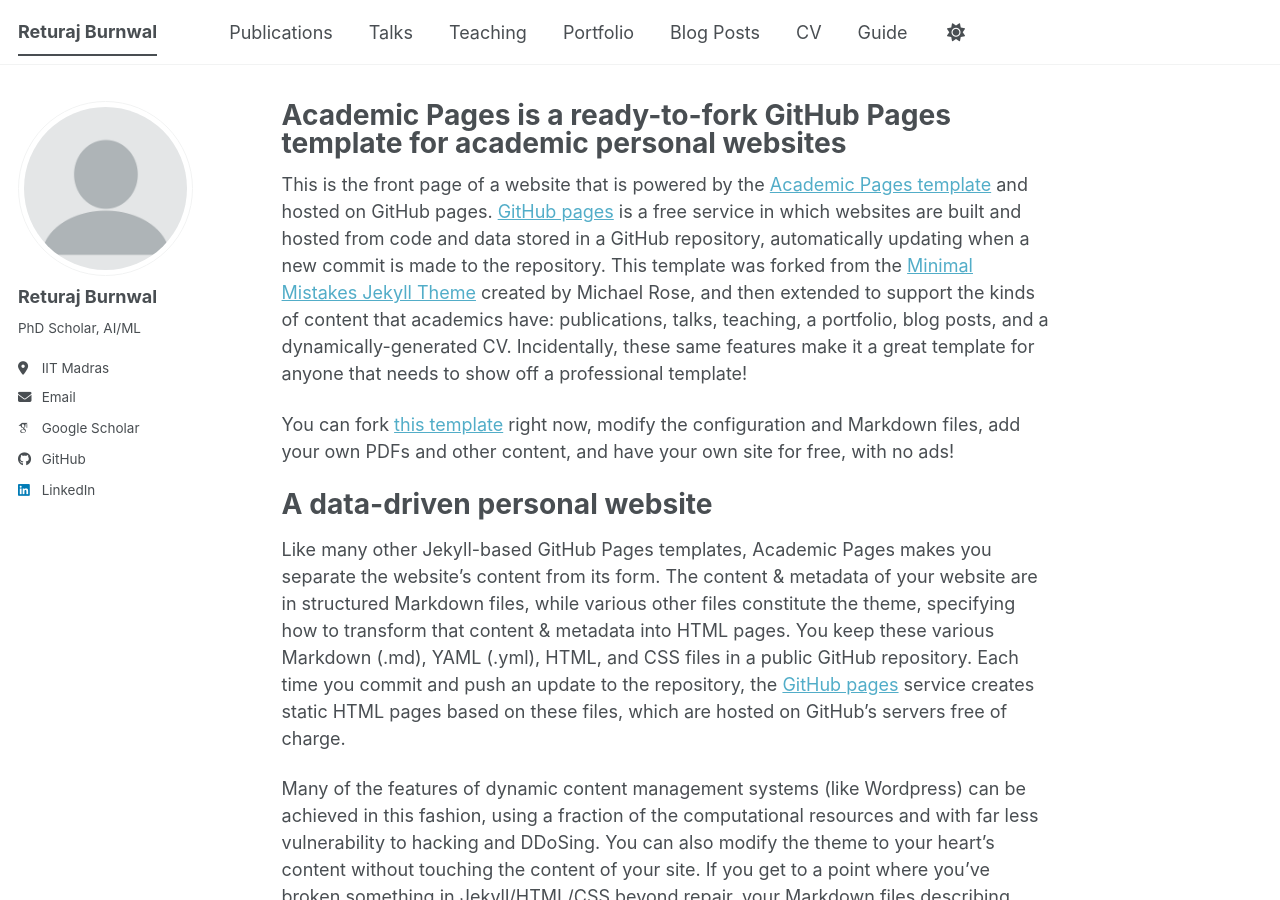
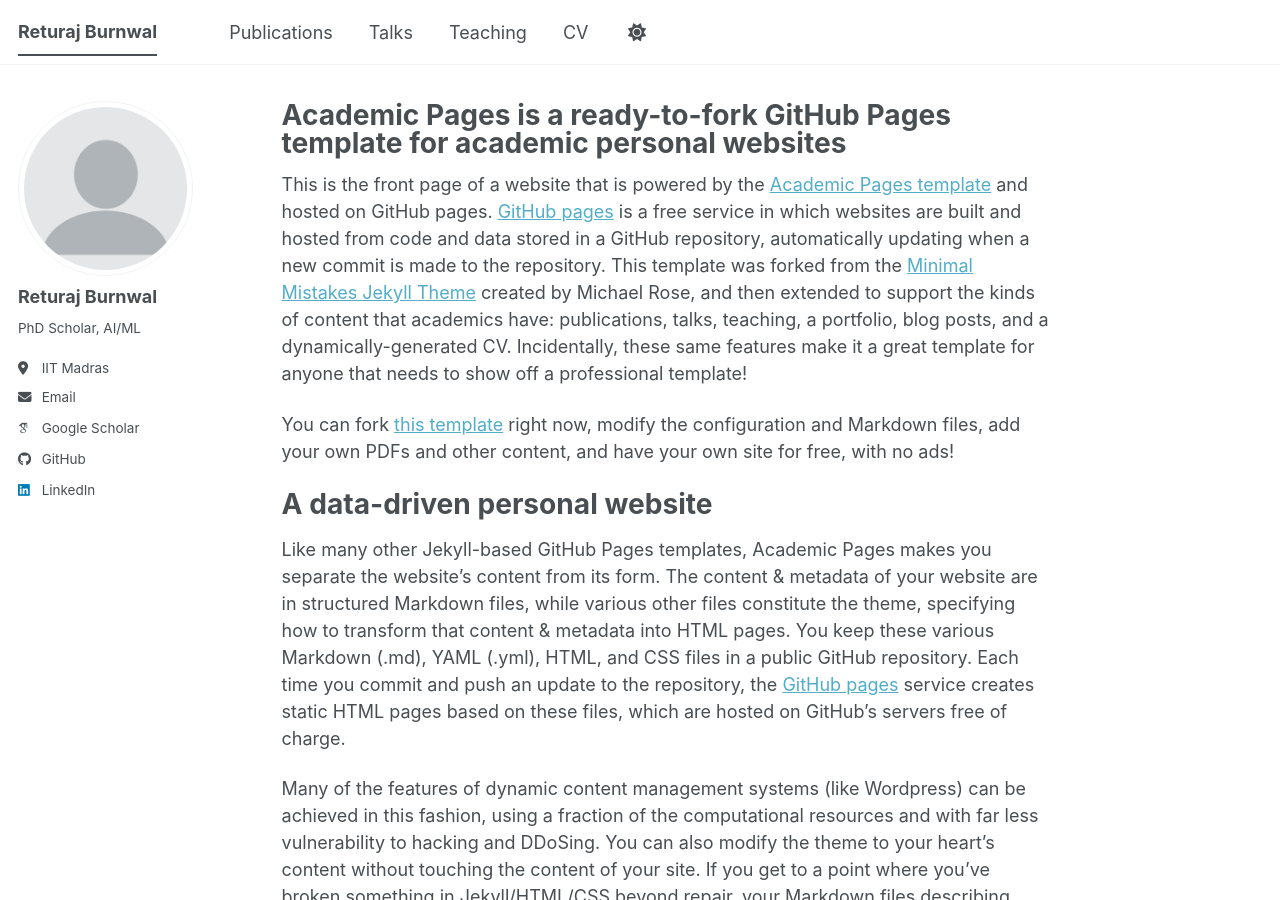
Before and after one commit to returaj/returaj.github.io, a Jekyll site: the page built from _pages/about.md, in a window 1280 px wide and 900 px high. Built offline with Jekyll 4.4.1, drawn with Linux system fonts in a browser that asks for light colours; some web fonts are replaced; a script bundle is joined from its source files by our own code; library files that are not in the unit come from our copies.

Commit message:
Update navigation.yml

```diff
--- a/_data/navigation.yml
+++ b/_data/navigation.yml
@@ -17,17 +17,11 @@
   - title: "Teaching"
     url: /teaching/
 
-  - title: "Portfolio"
-    url: /portfolio/
-
-  - title: "Blog Posts"
-    url: /year-archive/
-
   - title: "CV"
     url: /cv/
 
   # - title: "CV"
   #   url: /cv-json/
 
-  - title: "Guide"
-    url: /markdown/
+  # - title: "Guide"
+  #   url: /markdown/
```
